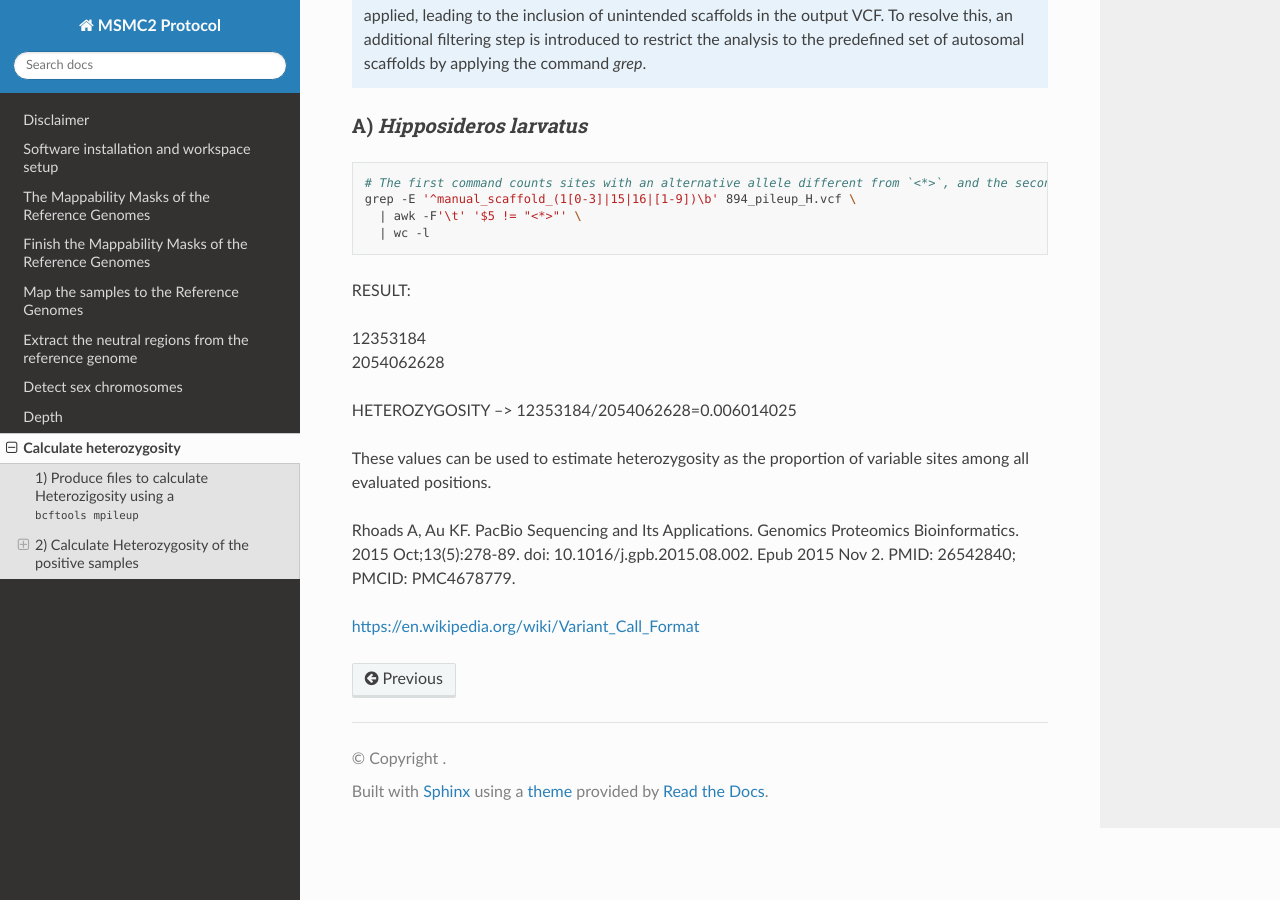
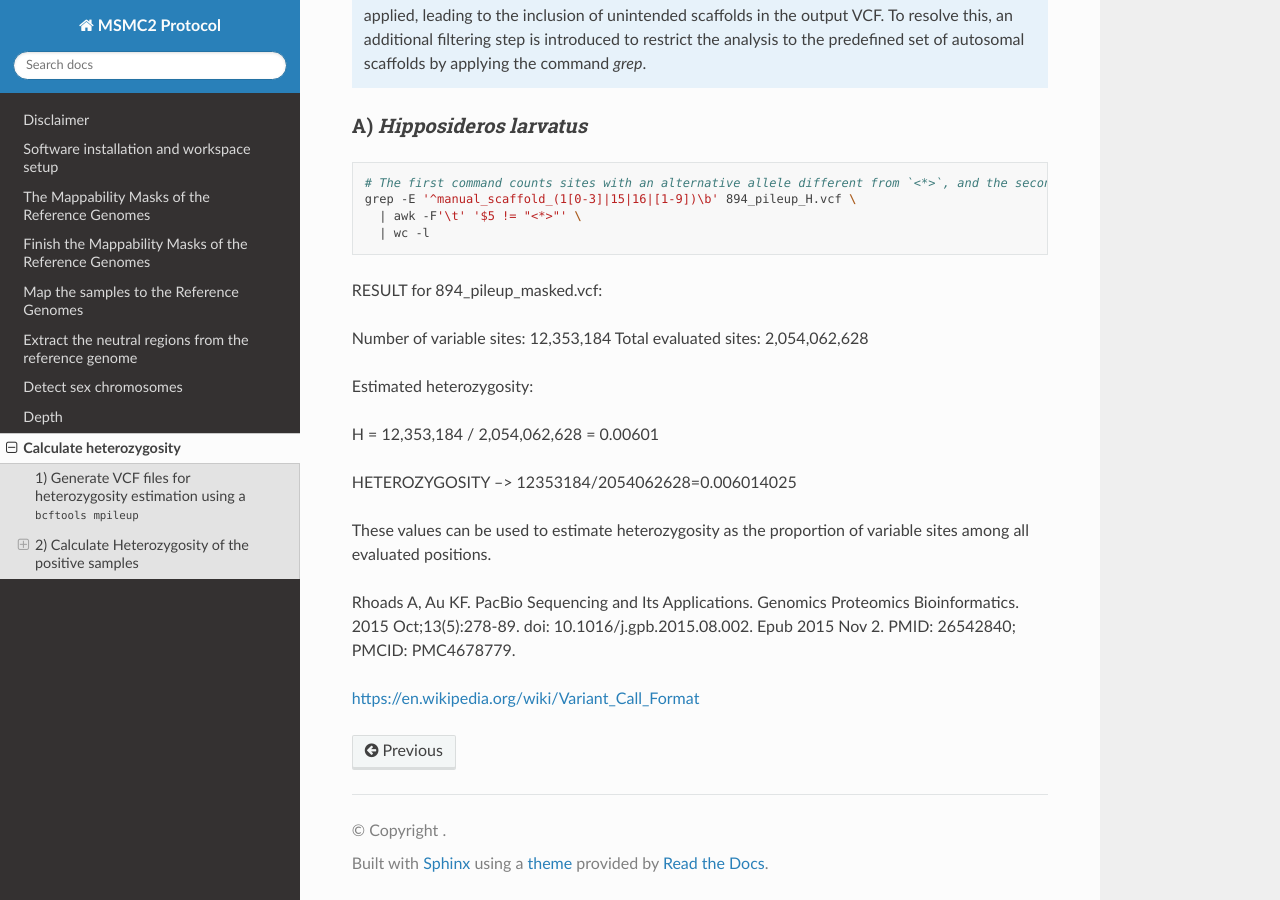
Before and after one commit to hoyosmanuel/MSMC2-Protocol, a Sphinx documentation site: the page built from docs/source/08_Data_Processing_7.rst, in a window 1280 px wide and 900 px high, scrolled down 3043 px. Built offline with Sphinx 7.4.7 and the Read the Docs theme 3.1.0, drawn with Linux system fonts in a browser that asks for light colours; some of the changed text lies outside the part shown.

Commit message:
Update 08_Data_Processing_7.rst

```diff
--- a/docs/source/08_Data_Processing_7.rst
+++ b/docs/source/08_Data_Processing_7.rst
@@ -1,8 +1,8 @@
 Calculate heterozygosity
 ========================
 
-1) Produce files to calculate Heterozigosity using a ``bcftools mpileup``
---------------------------------------------------------------------------
+1) Generate VCF files for heterozygosity estimation using a ``bcftools mpileup``
+---------------------------------------------------------------------------------
 
 .. note::
 
@@ -162,10 +162,14 @@ A) *Hipposideros larvatus*
      | awk -F'\t' '$5 != "<*>"' \
      | wc -l
 
-RESULT:
+RESULT for 894_pileup_masked.vcf:
 
-|  12353184
-|  2054062628
+Number of variable sites: 12,353,184
+Total evaluated sites: 2,054,062,628
+
+Estimated heterozygosity:
+
+H = 12,353,184 / 2,054,062,628 = 0.00601
 
 HETEROZYGOSITY --> 12353184/2054062628=0.006014025
 
```
